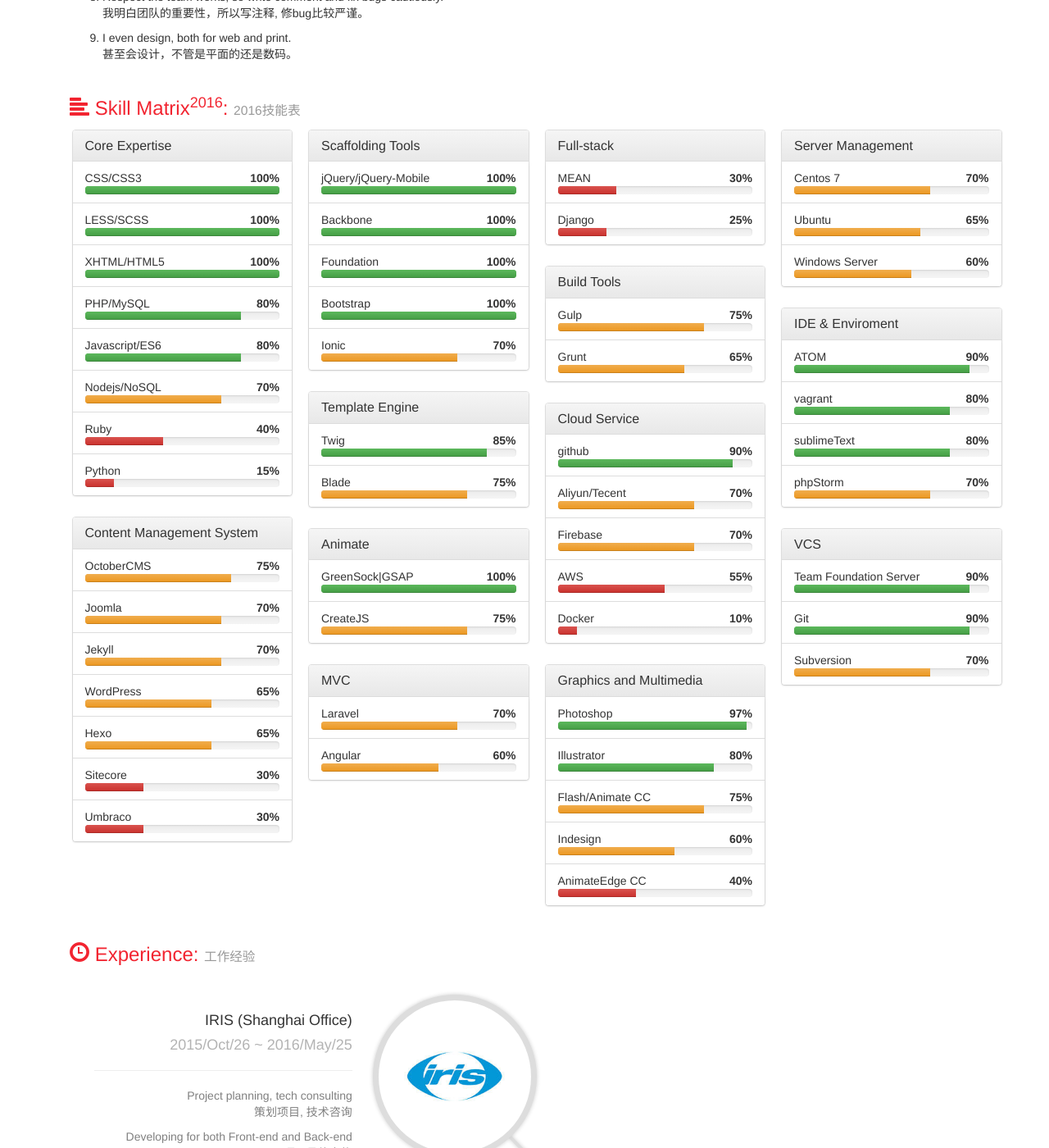
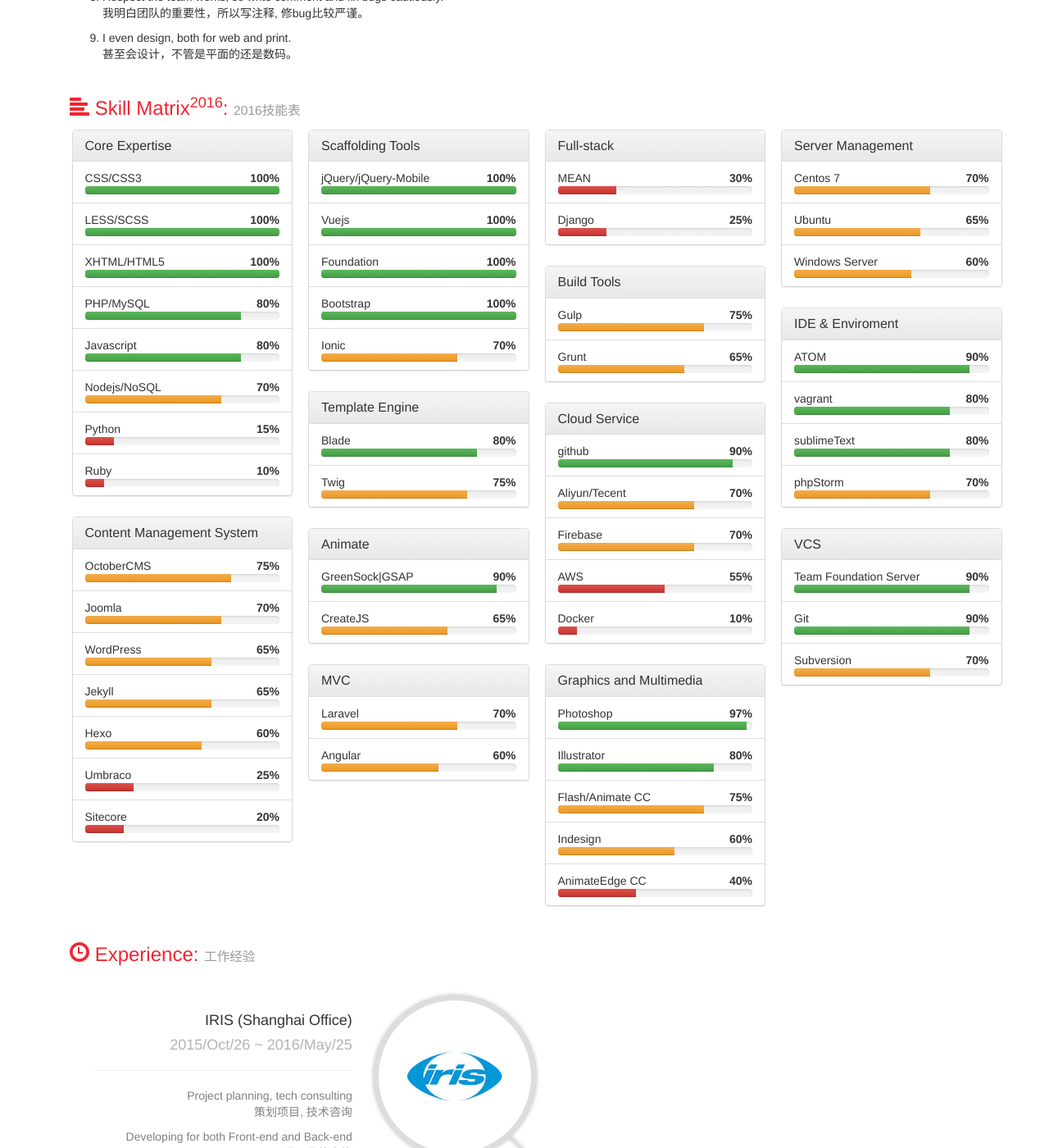
Before and after one commit to iamike/iamike.github.io, a Jekyll site: the page built from cv.html, in a window 1280 px wide and 1400 px high, scrolled down 834 px. Shown: the whole window at 82% size. Built offline with Jekyll 4.4.1, drawn with Linux system fonts in a browser that asks for light colours; comment, search, counter and statistics services are not loaded.

Commit message:
Update skills.json

```diff
--- a/_data/skills.json
+++ b/_data/skills.json
@@ -11,7 +11,7 @@
                 "name": "CSS/CSS3",
                 "score": 100
             }, {
-                "name": "Javascript/ES6",
+                "name": "Javascript",
                 "score": 80
             }, {
                 "name": "PHP/MySQL",
@@ -24,16 +24,16 @@
                 "score": 15
             }, {
                 "name": "Ruby",
-                "score": 40
+                "score": 10
             }]
         }, {
             "name": "Content Management System",
             "detail": [{
                 "name": "Jekyll",
-                "score": 70
+                "score": 65
             }, {
                 "name": "Hexo",
-                "score": 65
+                "score": 60
             }, {
                 "name": "Joomla",
                 "score": 70
@@ -45,10 +45,10 @@
                 "score": 65
             }, {
                 "name": "Umbraco",
-                "score": 30
+                "score": 25
             }, {
                 "name": "Sitecore",
-                "score": 30
+                "score": 20
             }]
         }, {
             "name": "Scaffolding Tools",
@@ -59,7 +59,7 @@
                 "name": "Foundation",
                 "score": 100
             }, {
-                "name": "Backbone",
+                "name": "Vuejs",
                 "score": 100
             }, {
                 "name": "Ionic",
@@ -72,19 +72,19 @@
             "name": "Template Engine",
             "detail": [{
                 "name": "Twig",
-                "score": 85
+                "score": 75
             }, {
                 "name": "Blade",
-                "score": 75
+                "score": 80
             }]
         }, {
             "name": "Animate",
             "detail": [{
                 "name": "GreenSock|GSAP",
-                "score": 100
+                "score": 90
             }, {
                 "name": "CreateJS",
-                "score": 75
+                "score": 65
             }]
         }, {
             "name": "MVC",
```
